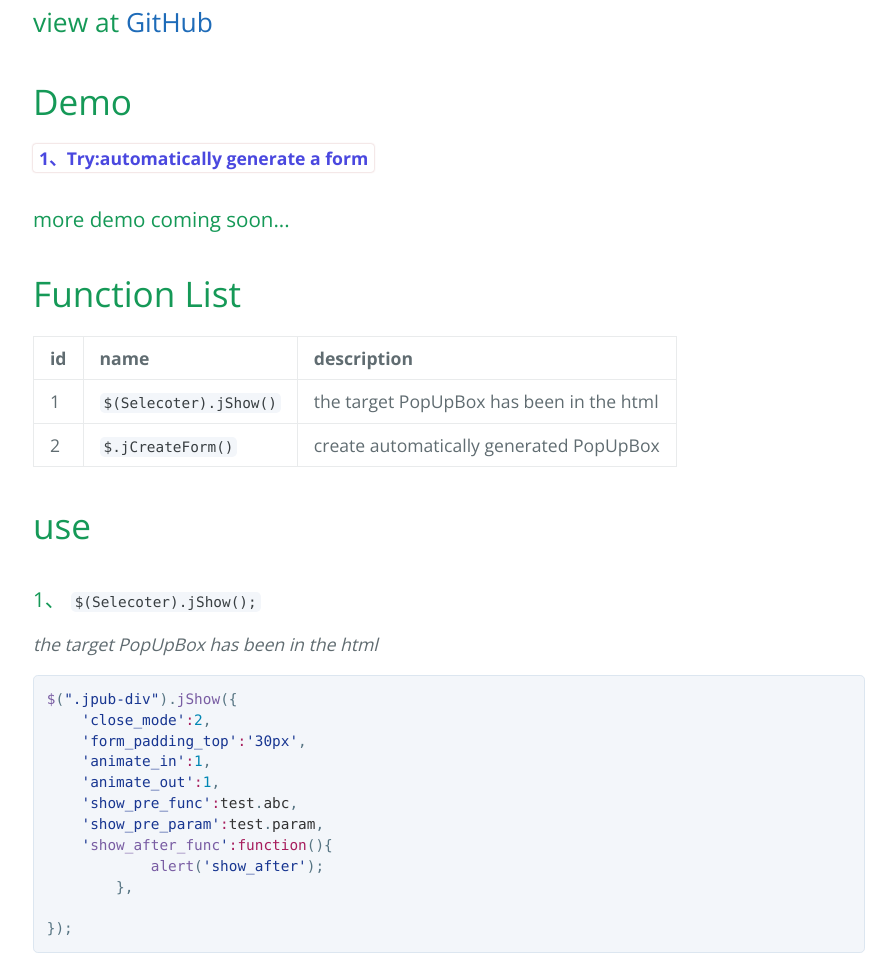
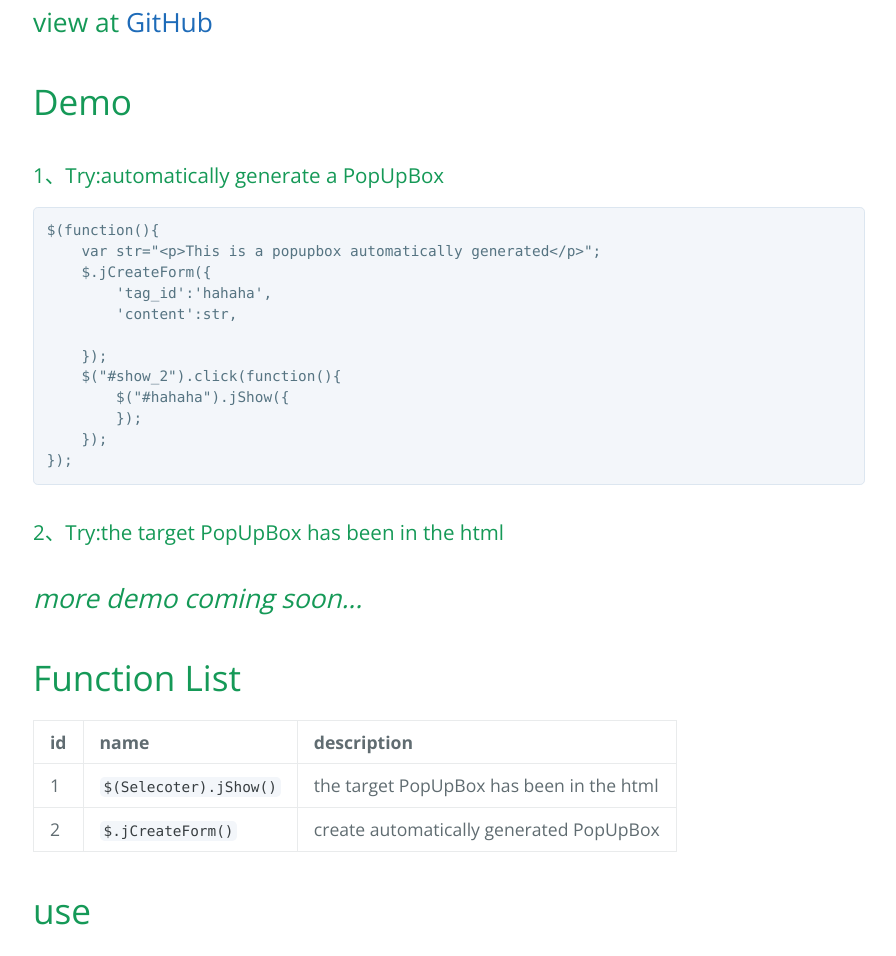
Before and after one commit to PichurChill/jpub, a plain HTML site: page index.html in a window 1280 px wide. Shown: the part 754-1710 px from the top of the page, without its empty margins (191-1087 px from the left). Drawn offline with nearby package versions, Linux system fonts and the light colour scheme.

```diff
--- a/index.html
+++ b/index.html
@@ -8,13 +8,8 @@
     <link href='https://fonts.googleapis.com/css?family=Open+Sans:400,700' rel='stylesheet' type='text/css'>
     <link rel="stylesheet" type="text/css" href="stylesheets/stylesheet.css" media="screen">
     <link rel="stylesheet" type="text/css" href="stylesheets/github-light.css" media="screen">
-    <link rel="stylesheet" type="text/css" href="dist/jpub.min.css" />
-    <script src="dist/jquery-3.0.0.min.js"></script>
-    <script src="dist/jpub.min.js"></script>
-    <script src="test.js"></script>
   </head>
   <body>
-
     <section class="page-header">
       <h1 class="project-name">jpub</h1>
       <h2 class="project-tagline">A jQuery plugin to make a PopUpBox easier.</h2>
@@ -24,7 +19,6 @@
     </section>
 
     <section class="main-content">
-
       <h2>
 <a id="" class="anchor" href="#" aria-hidden="true"><span aria-hidden="true" class="octicon octicon-link"></span></a><a href="https://badge.fury.io/js/jpub"><img src="https://badge.fury.io/js/jpub.png" alt="npm version"></a>
 </h2>
@@ -36,12 +30,30 @@
 <h1>
 <a id="demo" class="anchor" href="#demo" aria-hidden="true"><span aria-hidden="true" class="octicon octicon-link"></span></a>Demo</h1>
 
-<section id="jpub-demo">
-    <button id="show_2">1、Try:automatically generate a form</button>
+<h3>
+<a id="1tryautomatically-generate-a-popupbox" class="anchor" href="#1tryautomatically-generate-a-popupbox" aria-hidden="true"><span aria-hidden="true" class="octicon octicon-link"></span></a>1、Try:automatically generate a PopUpBox</h3>
 
-</section>
+<pre><code>$(function(){
+    var str="&lt;p&gt;This is a popupbox automatically generated&lt;/p&gt;";
+    $.jCreateForm({
+        'tag_id':'hahaha',
+        'content':str,
+
+    });
+    $("#show_2").click(function(){
+        $("#hahaha").jShow({
+        });
+    });
+});
+</code></pre>
+
 <h3>
-<a  class="anchor" href="#parameters" aria-hidden="true"><span aria-hidden="true" class="octicon octicon-link"></span></a>more demo coming soon...</h3>
+<a id="2trythe-target-popupbox-has-been-in-the-html" class="anchor" href="#2trythe-target-popupbox-has-been-in-the-html" aria-hidden="true"><span aria-hidden="true" class="octicon octicon-link"></span></a>2、Try:the target PopUpBox has been in the html</h3>
+
+<h2>
+<a id="more-demo-coming-soon" class="anchor" href="#more-demo-coming-soon" aria-hidden="true"><span aria-hidden="true" class="octicon octicon-link"></span></a><em>more demo coming soon...</em>
+</h2>
+
 <h1>
 <a id="function-list" class="anchor" href="#function-list" aria-hidden="true"><span aria-hidden="true" class="octicon octicon-link"></span></a>Function List</h1>
 
--- a/stylesheets/stylesheet.css
+++ b/stylesheets/stylesheet.css
@@ -243,15 +243,3 @@
 @media screen and (max-width: 42em) {
   .site-footer {
     font-size: 0.9rem; } }
-#jpub-demo{
-
-}
-#show_2{
-    font-weight: bold;
-    border: none;
-    background-color: #fff;
-    color: #4A48DF;
-    box-shadow: 0 0 2px #D5A9A9;
-    border-radius: 3px;
-    outline: none
-}
```
Also changed, not shown: params.json (+1 -1 lines).
